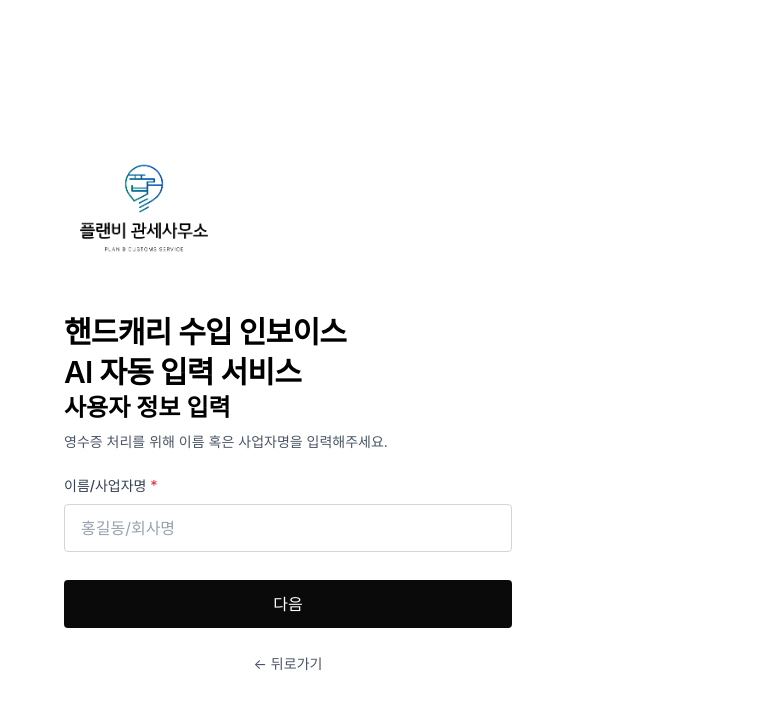
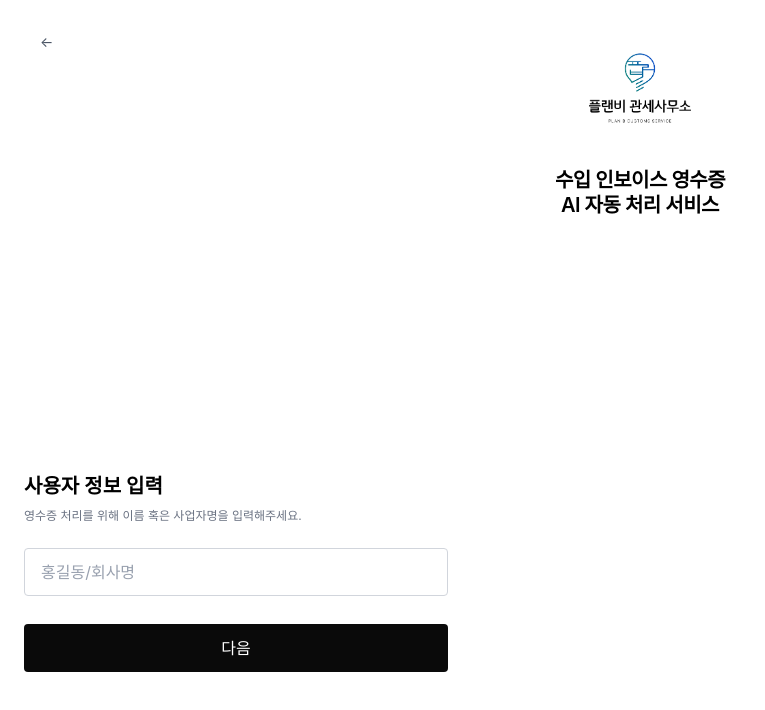
Before and after one commit to SnapPlug/plan_b_customs, a Next.js app: page / in a window 1280 px wide. Both pictures are taken after a click on the button "시작하기". Shown: the top 710 px of the page, without its empty margins (0-765 px from the left). Built offline with nearby package versions, Linux system fonts and the light colour scheme; a web font is replaced by a local one.

Commit message:
Update page and components

```diff
--- a/app/page.tsx
+++ b/app/page.tsx
@@ -32,7 +32,8 @@ export default function Home() {
    */
   const handleUploadCancel = () => {
     setShowUpload(false);
-    // 사용자 정보는 유지하고 업로드 화면만 닫음
+    setShowUserInfo(true);
+    // 사용자 정보는 유지하고 이름 입력 화면으로 이동
   };
 
   /**
@@ -53,8 +54,59 @@ export default function Home() {
 
   return (
     <div className="flex min-h-screen items-center justify-center bg-zinc-50 font-sans dark:bg-black">
-      <main className="flex min-h-screen w-full max-w-full flex-col items-center justify-between py-32 px-16 bg-white dark:bg-black sm:items-start">
+      <main className="relative flex min-h-screen w-full max-w-full flex-col items-center justify-between pt-8 pb-32 px-3 bg-white dark:bg-black sm:items-start sm:pt-16">
 
+        {showUpload ? (
+          <>
+            <button
+              onClick={handleUploadCancel}
+              className="absolute top-4 left-4 sm:top-6 sm:left-6 z-10 px-4 py-2 text-sm text-gray-600 hover:text-gray-800 dark:text-gray-400 dark:hover:text-gray-200"
+            >
+              ←
+            </button>
+            <div className="absolute top-4 left-1/2 -translate-x-1/2 sm:top-6 z-10 flex flex-col items-center gap-4">
+              <div className="relative w-24 h-24 sm:w-32 sm:h-32">
+                <Image
+                  src="/PlanBCustoms_Logo.png"
+                  alt="PLAN B 관세사무소 로고"
+                  fill
+                  sizes="(max-width: 640px) 96px, 128px"
+                  className="object-contain"
+                  priority
+                />
+              </div>
+              <h1 className="text-lg sm:text-xl font-semibold leading-tight tracking-tight text-black dark:text-zinc-50 text-center">
+                수입 인보이스 영수증
+                <br/> AI 자동 처리 서비스
+              </h1>
+            </div>
+          </>
+        ) : showUserInfo ? (
+          <>
+            <button
+              onClick={handleUserInfoCancel}
+              className="absolute top-4 left-4 sm:top-6 sm:left-6 z-10 px-4 py-2 text-sm text-gray-600 hover:text-gray-800 dark:text-gray-400 dark:hover:text-gray-200"
+            >
+              ←
+            </button>
+            <div className="absolute top-4 left-1/2 -translate-x-1/2 sm:top-6 z-10 flex flex-col items-center gap-4">
+              <div className="relative w-24 h-24 sm:w-32 sm:h-32">
+                <Image
+                  src="/PlanBCustoms_Logo.png"
+                  alt="PLAN B 관세사무소 로고"
+                  fill
+                  sizes="(max-width: 640px) 96px, 128px"
+                  className="object-contain"
+                  priority
+                />
+              </div>
+              <h1 className="text-lg sm:text-xl font-semibold leading-tight tracking-tight text-black dark:text-zinc-50 text-center">
+                수입 인보이스 영수증
+                <br/> AI 자동 처리 서비스
+              </h1>
+            </div>
+          </>
+        ) : (
           <div className="flex flex-col items-center gap-6 text-center sm:items-start sm:text-left">
             <div className="relative w-32 h-32 sm:w-40 sm:h-40">
               <Image
@@ -66,13 +118,14 @@ export default function Home() {
                 priority
               />
             </div>
-          <h1 className="max-w-xs text-3xl font-semibold leading-10 tracking-tight text-black dark:text-zinc-50">
-            핸드캐리 수입 인보이스
-            <br/> AI 자동 입력 서비스
+            <h1 className="max-w-full text-3xl font-semibold leading-10 tracking-tight text-black dark:text-zinc-50">
+              수입 인보이스 영수증
+              <br/> AI 자동 처리 서비스
             </h1>
+          </div>
+        )}
 
-        </div>
-
+        <div className="w-full mt-auto">
           {showUpload ? (
             <div className="w-full space-y-6">
               <ReceiptUpload
@@ -81,12 +134,6 @@ export default function Home() {
                 userName={userInfo?.name}
                 onComplete={handleUploadComplete}
               />
-            <button
-              onClick={handleUploadCancel}
-              className="w-full px-4 py-2 text-sm text-gray-600 hover:text-gray-800 dark:text-gray-400 dark:hover:text-gray-200"
-            >
-              ← 뒤로가기
-            </button>
             </div>
           ) : showUserInfo ? (
             <UserInfoForm
@@ -94,15 +141,15 @@ export default function Home() {
               onCancel={handleUserInfoCancel}
             />
           ) : (
-          <div className="flex flex-col gap-4 text-base font-medium sm:flex-row">
+            <div className="flex flex-row gap-4 text-base font-medium w-full">
               <button
                 onClick={() => setShowUserInfo(true)}
-              className="flex h-12 w-full items-center justify-center gap-2 rounded-[4px] bg-foreground px-5 text-background transition-colors hover:bg-[#383838] dark:hover:bg-[#ccc] md:w-[158px]"
+                className="flex h-12 flex-1 items-center justify-center gap-2 rounded-[4px] bg-foreground px-5 text-background transition-colors hover:bg-[#383838] dark:hover:bg-[#ccc] md:w-[158px] md:flex-none"
               >
                 시작하기
               </button>
               <a
-              className="flex h-12 w-full items-center justify-center rounded-[4px] border border-solid border-black/[.08] px-5 transition-colors hover:border-transparent hover:bg-black/[.04] dark:border-white/[.145] dark:hover:bg-[#1a1a1a] md:w-[158px]"
+                className="flex h-12 flex-1 items-center justify-center rounded-[4px] border border-solid border-black/[.08] px-5 transition-colors hover:border-transparent hover:bg-black/[.04] dark:border-white/[.145] dark:hover:bg-[#1a1a1a] md:w-[158px] md:flex-none"
                 href=""
                 target="_blank"
                 rel="noopener noreferrer"
@@ -111,6 +158,7 @@ export default function Home() {
               </a>
             </div>
           )}
+        </div>
       </main>
     </div>
   );
--- a/components/UserInfoForm.tsx
+++ b/components/UserInfoForm.tsx
@@ -97,12 +97,12 @@ export default function UserInfoForm({ onSubmit, onCancel }: UserInfoFormProps)
   };
 
   return (
-    <div className="w-full max-w-md space-y-6">
+    <div className="w-full max-w-md space-y-6 px-3">
       <div className="space-y-2">
-        <h2 className="text-2xl font-semibold text-black dark:text-zinc-50">
+        <h2 className="text-xl font-semibold text-black dark:text-zinc-50">
           사용자 정보 입력
         </h2>
-        <p className="text-sm text-gray-600 dark:text-gray-400">
+        <p className="text-xs text-gray-500 dark:text-gray-400">
           영수증 처리를 위해 이름 혹은 사업자명을 입력해주세요.
         </p>
       </div>
@@ -110,12 +110,7 @@ export default function UserInfoForm({ onSubmit, onCancel }: UserInfoFormProps)
       <form onSubmit={handleSubmit} className="space-y-5">
         {/* 이름 입력 */}
         <div className="space-y-2">
-          <label
-            htmlFor="name"
-            className="block text-sm font-medium text-gray-700 dark:text-gray-300"
-          >
-            이름/사업자명 <span className="text-red-500">*</span>
-          </label>
+
           <input
             id="name"
             type="text"
@@ -171,14 +166,6 @@ export default function UserInfoForm({ onSubmit, onCancel }: UserInfoFormProps)
           >
             {isSubmitting ? '처리 중...' : '다음'}
           </button>
-          <button
-            type="button"
-            onClick={onCancel}
-            disabled={isSubmitting}
-            className="flex h-12 w-full items-center justify-center rounded-[4px] px-5 text-sm text-gray-600 hover:text-gray-800 dark:text-gray-400 dark:hover:text-gray-200 transition-colors"
-          >
-            ← 뒤로가기
-          </button>
         </div>
       </form>
     </div>
```
Also changed, not shown: components/ReceiptUpload.tsx (+62 -91 lines). Lines whose indentation alone changed are shown as unchanged.
